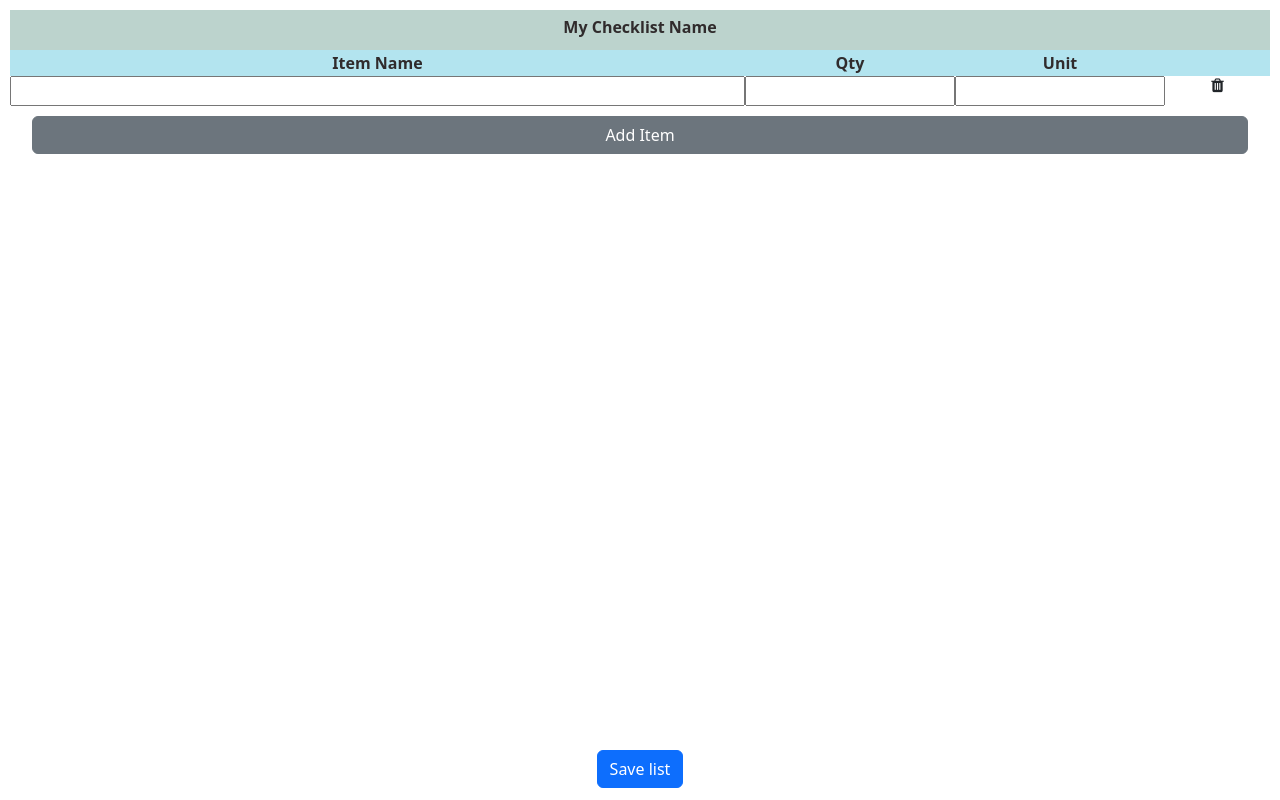
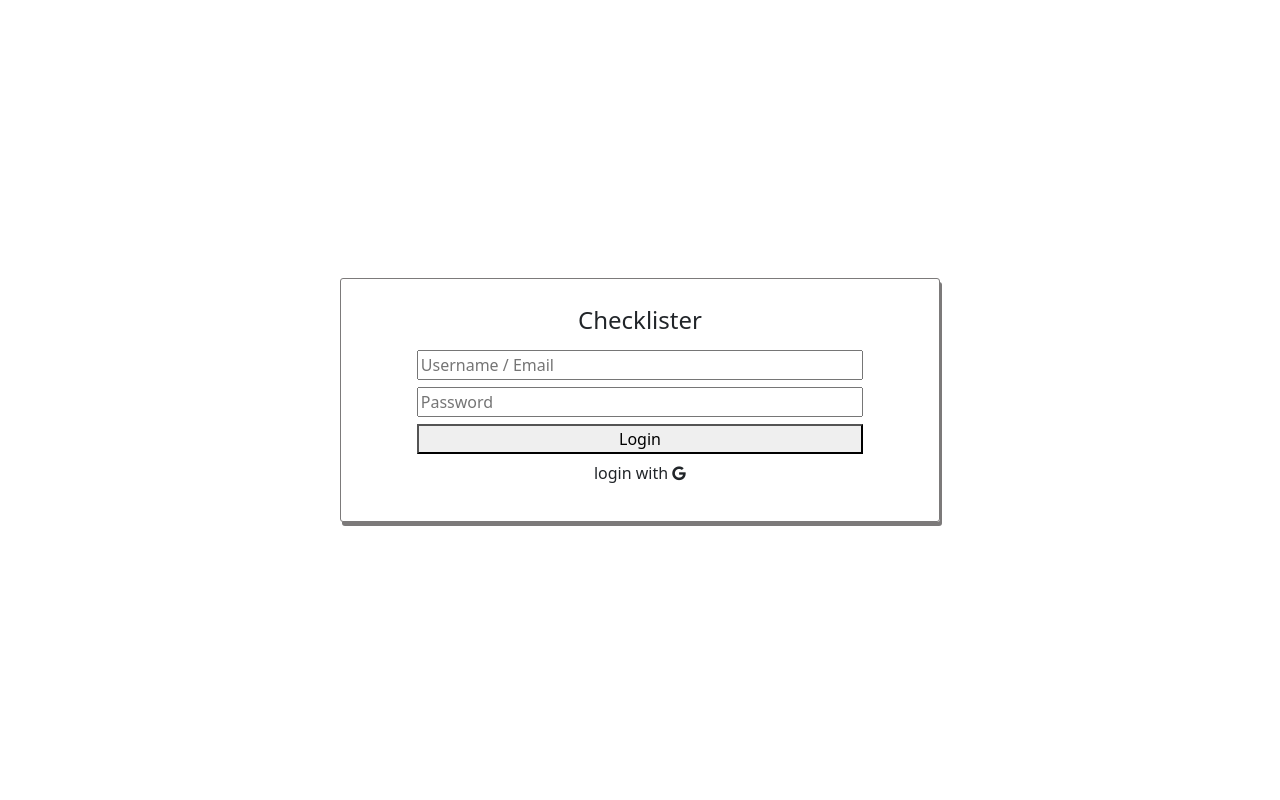
Before and after one commit to syedarman/CheckList, an Angular app in the folder checklist/: page / in a window 1280 px wide. Built offline with nearby package versions, Linux system fonts and the light colour scheme.

Commit message:
login page done

```diff
--- a/checklist/src/app/app-routing.module.ts
+++ b/checklist/src/app/app-routing.module.ts
@@ -1,7 +1,18 @@
 import { NgModule } from '@angular/core';
 import { RouterModule, Routes } from '@angular/router';
+import { CreateListComponent } from './create-list/create-list.component';
+import { LoginComponent } from './login/login.component';
 
-const routes: Routes = [];
+const routes: Routes = [
+  {
+    path:"",
+    component:LoginComponent
+  },
+  {
+    path:"create-list",
+    component:CreateListComponent
+  }
+];
 
 @NgModule({
   imports: [RouterModule.forRoot(routes)],
--- a/checklist/src/app/app.component.css
+++ b/checklist/src/app/app.component.css
@@ -1,37 +1,4 @@
-.checklist-container{
-    margin: auto;
-    height: 100vh;
-    padding: 10px;
-    display: flex;
-    flex-direction: column;
+.app-container{
+    height: 100%;
+    width: 100%;
 }
-.title{
-    flex: 0 0 40px;
-    text-align: center;
-    background-color: rgba(182, 207, 200, 0.911);
-    padding-top: 5px;
-    font-weight: bolder;
-    color: rgb(48, 43, 44);
-}
-
-.item-header{
-    background-color: rgba(162, 222, 236, 0.815);
-    color: rgb(48, 43, 44);
-    font-weight: bolder;
-}
-
-.list-container{
-    flex: 1 1 100px;
-}
-.itemm{
-    word-wrap: break-word;
-    padding: 1px;
-    text-align: center;
-}
-.addItem-btn{
-    margin: 10px;
-}
-.footer{
-    flex: 0 0 40px;
-    text-align: center;
-}
--- a/checklist/src/app/app.component.html
+++ b/checklist/src/app/app.component.html
@@ -1,34 +1,3 @@
-<div class="checklist-container">
-  <div class="title">
-    My Checklist Name
-  </div>
-  <div class="list-container">
-    <div class="container-fluid">
-      <div class="row item-header">
-        <div class="col-7 itemm">Item Name</div>
-        <div class="col-2 itemm">Qty</div>
-        <div class="col-2 itemm">Unit</div>
-        <div class="col-1 itemm"></div>
-      </div>
-      <ng-container [formGroup]="form">
-        <ng-container formArrayName="items">
-          <ng-container *ngFor="let item of items().controls; let i = index">
-            <div class="row" [formGroupName]="i">
-              <input type="text" class="col-7 itemm" formControlName='name'/>
-              <input type="text" class="col-2 itemm" formControlName='quantity'/>
-              <input type="text" class="col-2 itemm" formControlName='unit'/>
-              <i class="fa fa-trash col-1 itemm" style="cursor:pointer" aria-hidden="true" (click)="removeItem(i)"></i>
-            </div>
-          </ng-container>
-        </ng-container>
-      </ng-container>
-      <div class="row addItem-btn">
-        <button class="btn btn-secondary col" (click)="addItems()">Add Item</button>
-      </div>
-
-    </div>
-  </div>
-  <div class="footer">
-    <button type="submit" class="btn btn-primary" (click)="saveItems()">Save list</button>
-  </div>
+<div class="app-container">
+    <router-outlet></router-outlet>
 </div>
--- a/checklist/src/app/app.component.ts
+++ b/checklist/src/app/app.component.ts
@@ -1,5 +1,4 @@
 import { Component } from '@angular/core';
-import { FormArray, FormBuilder, FormGroup, Validators } from '@angular/forms';
 
 @Component({
   selector: 'app-root',
@@ -7,32 +6,5 @@ import { FormArray, FormBuilder, FormGroup, Validators } from '@angular/forms';
   styleUrls: ['./app.component.css']
 })
 export class AppComponent {
-  constructor(private formBuilder : FormBuilder){}
-  form = this.formBuilder.group({
-    items :  this.formBuilder.array([this.getItem()], Validators.required)
-  });
 
-  items(){
-    return this.form.get("items") as FormArray;
-  }
-
-  addItems(){
-    this.form.controls.items.push(this.getItem());
-  }
-
-  getItem(){
-    return this.formBuilder.group({
-      name:[null, Validators.required],
-      quantity:[null, Validators.required],
-      unit:[null, Validators.required]
-    })
-  }
-
-  saveItems(){
-    console.log(this.form.value);
-  }
-
-  removeItem(itemIndex : number){
-    this.items().removeAt(itemIndex);
-  }
 }
--- a/checklist/src/app/app.module.ts
+++ b/checklist/src/app/app.module.ts
@@ -4,10 +4,14 @@ import { BrowserModule } from '@angular/platform-browser';
 
 import { AppRoutingModule } from './app-routing.module';
 import { AppComponent } from './app.component';
+import { LoginComponent } from './login/login.component';
+import { CreateListComponent } from './create-list/create-list.component';
 
 @NgModule({
   declarations: [
-    AppComponent
+    AppComponent,
+    LoginComponent,
+    CreateListComponent
   ],
   imports: [
     BrowserModule,
--- /dev/null
+++ b/checklist/src/app/create-list/create-list.component.css
@@ -0,0 +1,37 @@
+.checklist-container{
+    margin: auto;
+    height: 100vh;
+    padding: 10px;
+    display: flex;
+    flex-direction: column;
+}
+.title{
+    flex: 0 0 40px;
+    text-align: center;
+    background-color: rgba(182, 207, 200, 0.911);
+    padding-top: 5px;
+    font-weight: bolder;
+    color: rgb(48, 43, 44);
+}
+
+.item-header{
+    background-color: rgba(162, 222, 236, 0.815);
+    color: rgb(48, 43, 44);
+    font-weight: bolder;
+}
+
+.list-container{
+    flex: 1 1 100px;
+}
+.itemm{
+    word-wrap: break-word;
+    padding: 1px;
+    text-align: center;
+}
+.addItem-btn{
+    margin: 10px;
+}
+.footer{
+    flex: 0 0 40px;
+    text-align: center;
+}
--- /dev/null
+++ b/checklist/src/app/create-list/create-list.component.html
@@ -0,0 +1,34 @@
+<div class="checklist-container">
+    <div class="title">
+      My Checklist Name
+    </div>
+    <div class="list-container">
+      <div class="container-fluid">
+        <div class="row item-header">
+          <div class="col-7 itemm">Item Name</div>
+          <div class="col-2 itemm">Qty</div>
+          <div class="col-2 itemm">Unit</div>
+          <div class="col-1 itemm"></div>
+        </div>
+        <ng-container [formGroup]="form">
+          <ng-container formArrayName="items">
+            <ng-container *ngFor="let item of items().controls; let i = index">
+              <div class="row" [formGroupName]="i">
+                <input type="text" class="col-7 itemm" formControlName='name'/>
+                <input type="text" class="col-2 itemm" formControlName='quantity'/>
+                <input type="text" class="col-2 itemm" formControlName='unit'/>
+                <i class="fa fa-trash col-1 itemm" style="cursor:pointer" aria-hidden="true" (click)="removeItem(i)"></i>
+              </div>
+            </ng-container>
+          </ng-container>
+        </ng-container>
+        <div class="row addItem-btn">
+          <button class="btn btn-secondary col" (click)="addItems()">Add Item</button>
+        </div>
+
+      </div>
+    </div>
+    <div class="footer">
+      <button type="submit" class="btn btn-primary" (click)="saveItems()">Save list</button>
+    </div>
+  </div>
--- /dev/null
+++ b/checklist/src/app/create-list/create-list.component.ts
@@ -0,0 +1,44 @@
+import { Component, OnInit } from '@angular/core';
+import { FormArray, FormBuilder, Validators } from '@angular/forms';
+
+@Component({
+  selector: 'app-create-list',
+  templateUrl: './create-list.component.html',
+  styleUrls: ['./create-list.component.css']
+})
+export class CreateListComponent implements OnInit {
+
+  constructor(private formBuilder : FormBuilder){}
+
+  ngOnInit(): void {
+  }
+
+  form = this.formBuilder.group({
+    items :  this.formBuilder.array([this.getItem()], Validators.required)
+  });
+
+  items(){
+    return this.form.get("items") as FormArray;
+  }
+
+  addItems(){
+    this.form.controls.items.push(this.getItem());
+  }
+
+  getItem(){
+    return this.formBuilder.group({
+      name:[null, Validators.required],
+      quantity:[null, Validators.required],
+      unit:[null, Validators.required]
+    })
+  }
+
+  saveItems(){
+    console.log(this.form.value);
+  }
+
+  removeItem(itemIndex : number){
+    this.items().removeAt(itemIndex);
+  }
+
+}
--- /dev/null
+++ b/checklist/src/app/login/login.component.css
@@ -0,0 +1,24 @@
+.login-container{
+    display: flex;
+  justify-content: center;
+  align-items: center;
+  text-align: center;
+  min-height: 100vh;
+}
+
+.login-content{
+    display: flex;
+    flex-direction: column;
+    align-items: center;
+    width: 80%;
+    max-width: 600px;
+    padding: 20px;
+    border: 1px solid rgb(124, 122, 122);
+    border-radius: 3px;
+    box-shadow: 2px 4px rgb(124, 122, 122);
+}
+
+.items{
+    width: 80%;
+    margin-top: 7px;
+}
--- /dev/null
+++ b/checklist/src/app/login/login.component.html
@@ -0,0 +1,10 @@
+<div class="login-container">
+    <div class="login-content">
+        <h4 class="appname items">Checklister</h4>
+        <input class="items" type="text" id="username" placeholder="Username / Email">
+        <input class="items" type="password" id="password" placeholder="Password">
+        <button class="items">Login</button>
+
+        <p class="items">login with <i class="fa fa-brands fa-google"></i></p>
+    </div>
+</div>
--- /dev/null
+++ b/checklist/src/app/login/login.component.ts
@@ -0,0 +1,15 @@
+import { Component, OnInit } from '@angular/core';
+
+@Component({
+  selector: 'app-login',
+  templateUrl: './login.component.html',
+  styleUrls: ['./login.component.css']
+})
+export class LoginComponent implements OnInit {
+
+  constructor() { }
+
+  ngOnInit(): void {
+  }
+
+}
--- a/checklist/src/styles.css
+++ b/checklist/src/styles.css
@@ -1,4 +1,6 @@
-*   {
+html, body{
+    height: 100%;
+    width: 100%;
     margin: 0;
     padding: 0;
     box-sizing: border-box;
```
Also changed, not shown: 2 other files (tests, documents, lock files or other folders).
